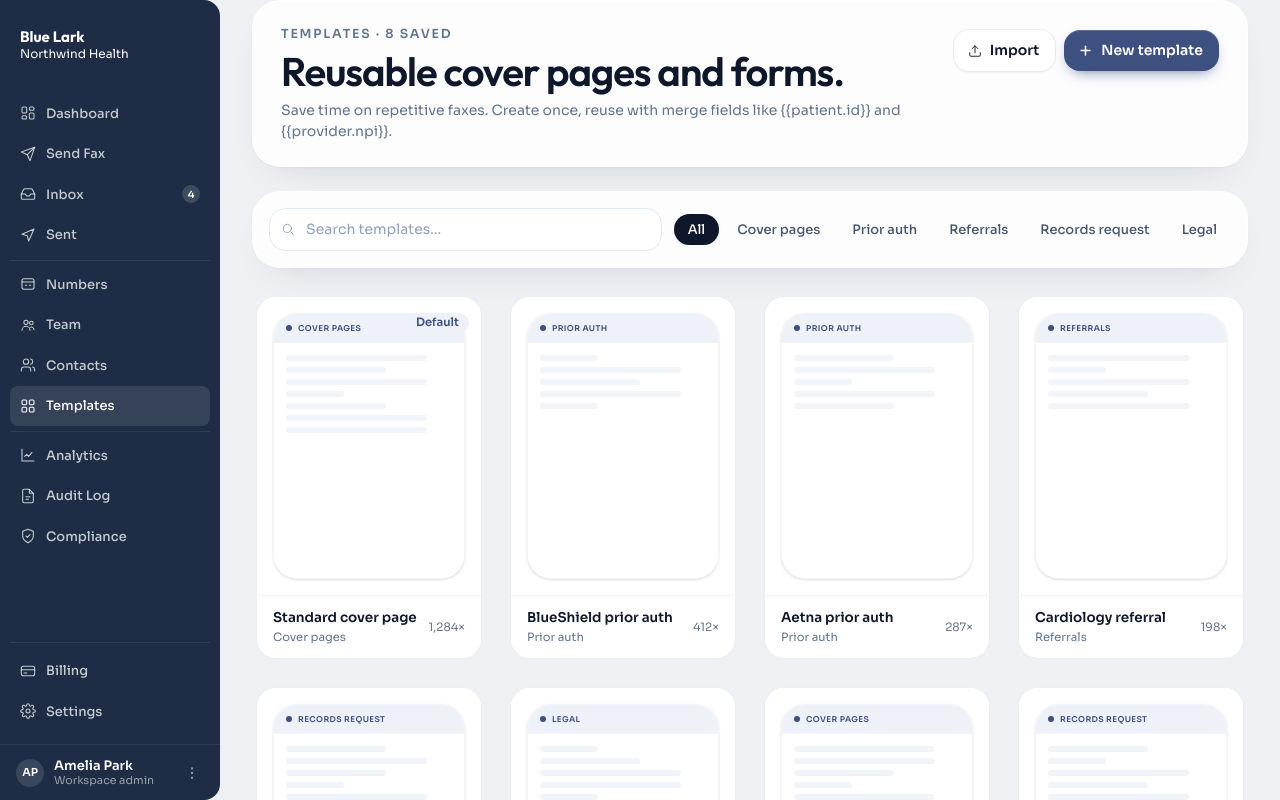
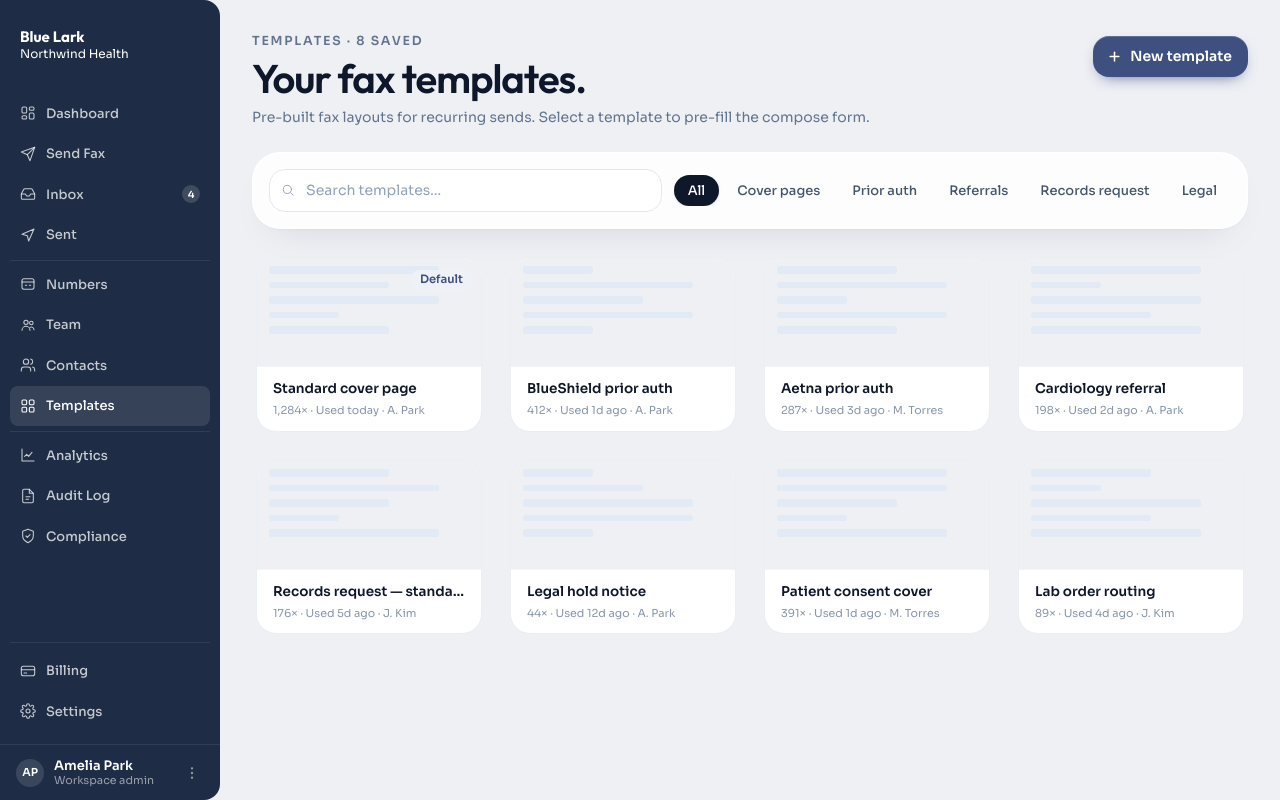
Before and after one commit to kschulze3142/design-prototype, a Next.js app: page /app/templates in a window 1280 px wide. Shown: the top 800 px of the page. Built offline with nearby package versions, Linux system fonts and the light colour scheme.

Commit message:
fix: templates header floating, correct copy, card height 108px, metadata row

```diff
--- a/app/app/templates/page.tsx
+++ b/app/app/templates/page.tsx
@@ -6,14 +6,14 @@ import { Card, Pill, AppButton, Avatar, StatCard, SectionTitle } from '@/compone
 const TEMPLATE_CATEGORIES = ['All', 'Cover pages', 'Prior auth', 'Referrals', 'Records request', 'Legal'];
 
 const TEMPLATES = [
-  { id: 't1', name: 'Standard cover page',         cat: 'Cover pages',      uses: 1284, by: 'Workspace default',  updated: '2 weeks ago', featured: true,  accent: true,  lines: ['long','med','long','short','med','long','long'] },
-  { id: 't2', name: 'BlueShield prior auth',        cat: 'Prior auth',       uses: 412,  by: 'Amelia Park',        updated: 'Mar 18',      featured: false, accent: false, lines: ['short','long','med','long','short'] },
-  { id: 't3', name: 'Aetna prior auth',             cat: 'Prior auth',       uses: 287,  by: 'Amelia Park',        updated: 'Mar 12',      featured: false, accent: false, lines: ['med','long','short','long','med'] },
-  { id: 't4', name: 'Cardiology referral',          cat: 'Referrals',        uses: 198,  by: 'Dr. M. Greaves',     updated: 'Feb 28',      featured: false, accent: false, lines: ['long','short','long','med','long'] },
-  { id: 't5', name: 'Records request — patient',   cat: 'Records request',  uses: 167,  by: 'Priya Khanna',       updated: 'Feb 20',      featured: false, accent: false, lines: ['med','long','med','short','long'] },
-  { id: 't6', name: 'HIPAA disclosure cover',       cat: 'Legal',            uses: 92,   by: 'Outside counsel',    updated: 'Jan 14',      featured: false, accent: false, lines: ['short','med','long','long','short'] },
-  { id: 't7', name: 'Branded letterhead',           cat: 'Cover pages',      uses: 88,   by: 'Brand · Maria K.',   updated: 'Jan 09',      featured: false, accent: false, lines: ['long','long','med','short','long'] },
-  { id: 't8', name: 'Records request — payer',     cat: 'Records request',  uses: 73,   by: 'Priya Khanna',       updated: 'Dec 22',      featured: false, accent: false, lines: ['med','short','long','med','long'] },
+  { id: 't1', name: 'Standard cover page',         cat: 'Cover pages',      uses: 1284, by: 'Workspace default',  updated: '2 weeks ago', featured: true,  accent: true,  lines: ['long','med','long','short','med','long','long'], usageCount: '1,284×', lastUsed: 'Used today',   createdBy: 'A. Park'   },
+  { id: 't2', name: 'BlueShield prior auth',        cat: 'Prior auth',       uses: 412,  by: 'Amelia Park',        updated: 'Mar 18',      featured: false, accent: false, lines: ['short','long','med','long','short'],            usageCount: '412×',   lastUsed: 'Used 1d ago',  createdBy: 'A. Park'   },
+  { id: 't3', name: 'Aetna prior auth',             cat: 'Prior auth',       uses: 287,  by: 'Amelia Park',        updated: 'Mar 12',      featured: false, accent: false, lines: ['med','long','short','long','med'],              usageCount: '287×',   lastUsed: 'Used 3d ago',  createdBy: 'M. Torres' },
+  { id: 't4', name: 'Cardiology referral',          cat: 'Referrals',        uses: 198,  by: 'Dr. M. Greaves',     updated: 'Feb 28',      featured: false, accent: false, lines: ['long','short','long','med','long'],             usageCount: '198×',   lastUsed: 'Used 2d ago',  createdBy: 'A. Park'   },
+  { id: 't5', name: 'Records request — standard',  cat: 'Records request',  uses: 176,  by: 'Priya Khanna',       updated: 'Feb 20',      featured: false, accent: false, lines: ['med','long','med','short','long'],              usageCount: '176×',   lastUsed: 'Used 5d ago',  createdBy: 'J. Kim'    },
+  { id: 't6', name: 'Legal hold notice',            cat: 'Legal',            uses: 44,   by: 'Outside counsel',    updated: 'Jan 14',      featured: false, accent: false, lines: ['short','med','long','long','short'],            usageCount: '44×',    lastUsed: 'Used 12d ago', createdBy: 'A. Park'   },
+  { id: 't7', name: 'Patient consent cover',        cat: 'Cover pages',      uses: 391,  by: 'Brand · Maria K.',   updated: 'Jan 09',      featured: false, accent: false, lines: ['long','long','med','short','long'],             usageCount: '391×',   lastUsed: 'Used 1d ago',  createdBy: 'M. Torres' },
+  { id: 't8', name: 'Lab order routing',            cat: 'Records request',  uses: 89,   by: 'Priya Khanna',       updated: 'Dec 22',      featured: false, accent: false, lines: ['med','short','long','med','long'],              usageCount: '89×',    lastUsed: 'Used 4d ago',  createdBy: 'J. Kim'    },
 ];
 type Template = typeof TEMPLATES[number];
 
@@ -57,31 +57,24 @@ function TemplateCard({ t, onClick, selected }: { t: Template; onClick: () => vo
       className={`w-full text-left rounded-[24px] p-1 transition ${selected ? 'ring-2 ring-[var(--color-primary)] ring-offset-2' : ''}`}>
       <div className="rounded-[20px] overflow-hidden border border-slate-200/70 bg-white">
         {/* Thumbnail */}
-        <div className="relative p-4" style={{ aspectRatio: '3/4', background: 'var(--color-surface)' }}>
+        <div className="relative" style={{ height: 108, maxHeight: 108, background: 'var(--color-bg)', overflow: 'hidden' }}>
           {t.featured && (
-            <div className="absolute top-3 right-3 z-10">
+            <div className="absolute top-2 right-2 z-10">
               <Pill tone="teal" dot={false}>Default</Pill>
             </div>
           )}
-          <div className="h-full rounded-xl bg-white border border-slate-100 shadow-sm flex flex-col overflow-hidden">
-            <div className="px-3 py-2 border-b border-slate-100 flex items-center gap-1.5" style={{ background: 'var(--color-primary-subtle)' }}>
-              <span className="w-1.5 h-1.5 rounded-full" style={{ background: 'var(--color-primary)' }} />
-              <span className="text-[8px] font-bold uppercase tracking-wider" style={{ color: 'var(--color-primary)' }}>{t.cat}</span>
-            </div>
-            <div className="flex-1 p-3 space-y-1.5">
-              {t.lines.map((w, i) => (
-                <div key={i} className="h-1.5 rounded-full bg-slate-100" style={{ width: LINE_WIDTHS[w] }} />
+          <div style={{ margin: '8px 12px', display: 'flex', flexDirection: 'column', gap: 8 }}>
+            {t.lines.slice(0, 5).map((w, i) => (
+              <div key={i} style={{ height: i % 2 === 0 ? 8 : 6, background: 'var(--color-border)', borderRadius: 3, width: LINE_WIDTHS[w] }} />
             ))}
           </div>
         </div>
+        {/* Footer */}
+        <div className="px-4 py-3 border-t border-slate-100">
+          <div className="text-[13.5px] font-semibold text-slate-900 truncate">{t.name}</div>
+          <div style={{ fontFamily: 'var(--font-body)', fontSize: 11, color: 'var(--color-text-tertiary)', marginTop: 3 }}>
+            {t.usageCount} · {t.lastUsed} · {t.createdBy}
           </div>
-        {/* Footer */}
-        <div className="px-4 py-3 border-t border-slate-100 flex items-center justify-between">
-          <div className="min-w-0">
-            <div className="text-[13.5px] font-semibold text-slate-900 truncate">{t.name}</div>
-            <div className="text-[11.5px] text-slate-500">{t.cat}</div>
-          </div>
-          <div className="text-[11.5px] text-slate-500 shrink-0 ml-2">{t.uses.toLocaleString()}×</div>
         </div>
       </div>
     </button>
@@ -102,19 +95,16 @@ export default function TemplatesPage() {
   return (
     <div>
       {/* Header */}
-      <Card className="px-7 py-6 mb-6">
-        <div className="flex items-start gap-6">
+      <div style={{ paddingTop: 32, paddingBottom: 24, display: 'flex', alignItems: 'flex-start', justifyContent: 'space-between', gap: 24 }}>
         <div className="flex-1 min-w-0">
           <div className="text-[12.5px] uppercase tracking-[0.14em] text-slate-500 font-semibold">Templates · {TEMPLATES.length} saved</div>
-            <h1 className="text-[40px] leading-[1.05] font-semibold tracking-tight text-slate-900 mt-1.5" style={{ fontFamily: 'var(--font-heading), system-ui', letterSpacing: '-0.025em' }}>Reusable cover pages and forms.</h1>
-            <p className="text-[14px] text-slate-500 mt-2">Save time on repetitive faxes. Create once, reuse with merge fields like {`{{patient.id}}`} and {`{{provider.npi}}`}.</p>
+          <h1 className="text-[40px] leading-[1.05] font-semibold tracking-tight text-slate-900 mt-1.5" style={{ fontFamily: 'var(--font-heading), system-ui', letterSpacing: '-0.025em' }}>Your fax templates.</h1>
+          <p className="text-[14px] text-slate-500 mt-2">Pre-built fax layouts for recurring sends. Select a template to pre-fill the compose form.</p>
         </div>
         <div className="flex items-center gap-2 shrink-0 pt-1">
-            <AppButton variant="secondary" icon={<I.Upload size={14} />}>Import</AppButton>
           <AppButton icon={<I.Plus size={15} strokeWidth={2.4} />}>New template</AppButton>
         </div>
       </div>
-      </Card>
 
       {/* Filter bar */}
       <Card className="p-4 mb-6">
```
Lines whose indentation alone changed are shown as unchanged.
